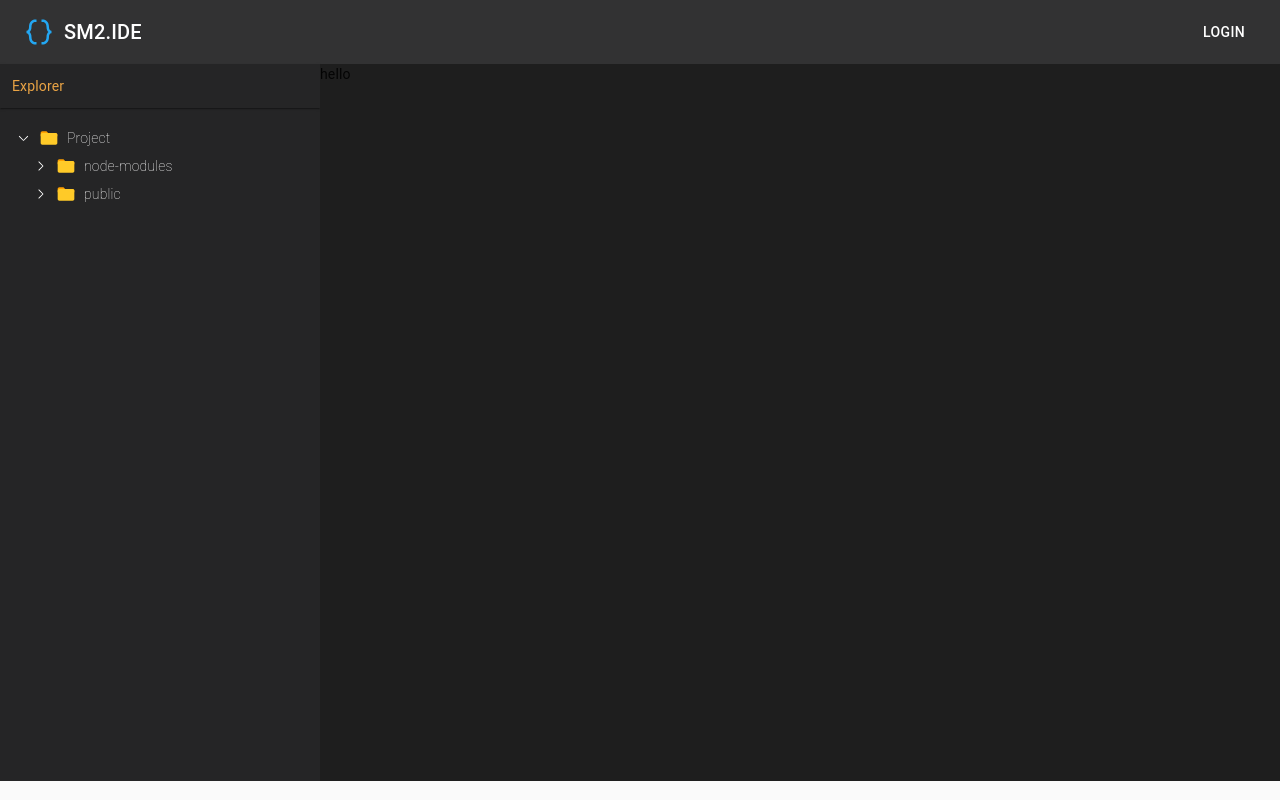
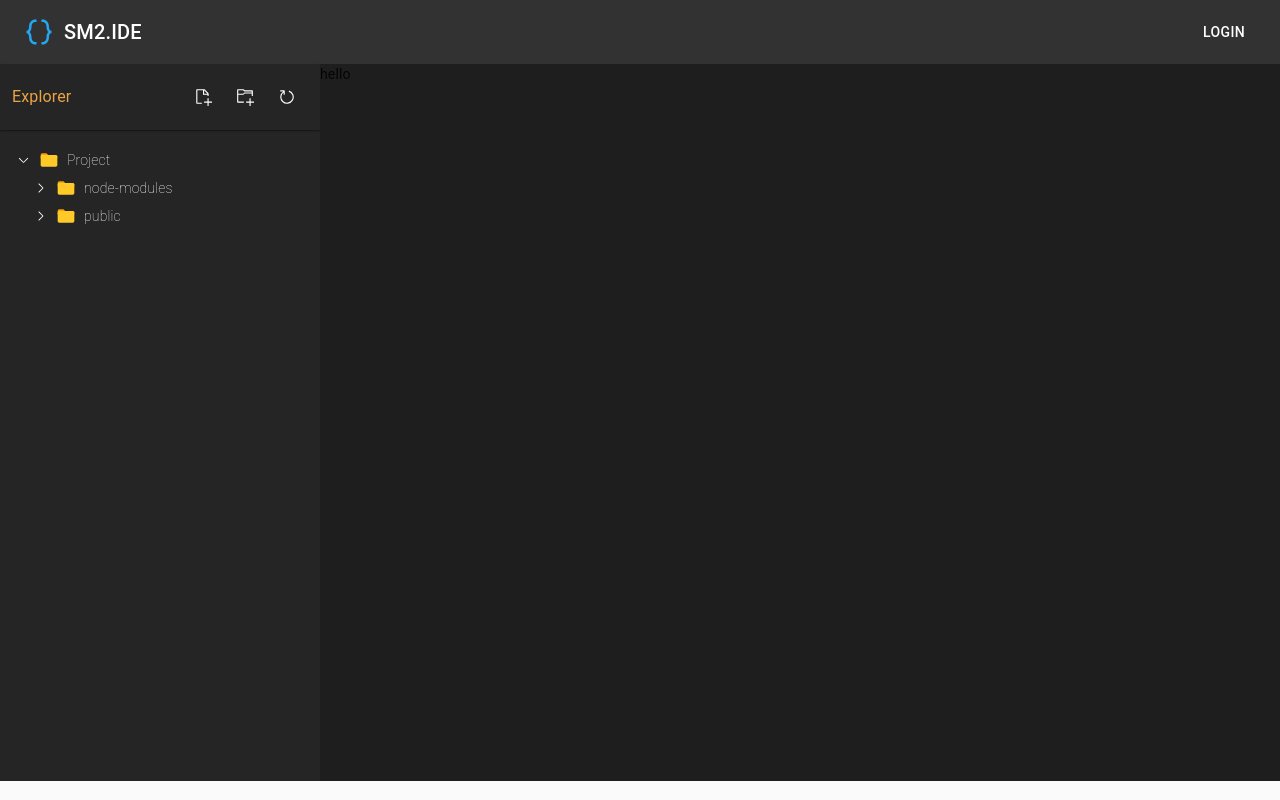
Before and after one commit to masoudb36/Editor, a React (Create React App) app: page / in a window 1280 px wide. Built offline with nearby package versions, Linux system fonts and the light colour scheme; the HTML template or start-up script is replaced by a standard one.

Commit message:
add menu item and reducer

```diff
--- a/src/components/FileManager.js
+++ b/src/components/FileManager.js
@@ -1,12 +1,13 @@
 import React, { useContext, useState } from 'react';
 
-import { Box, makeStyles, Paper, Typography } from '@material-ui/core';
+import { Box, makeStyles, Typography } from '@material-ui/core';
 import { TreeView, TreeItem } from '@material-ui/lab';
 import { VscChevronRight, VscChevronDown } from 'react-icons/vsc';
 
 import { icons } from '../icons/index';
 
 import { FileManagerContext } from '../context/FileManagerContext';
+import MenuItem from './MenuItem';
 
 const useStyles = makeStyles((theme) => ({
 	fileManager: {
@@ -14,12 +15,7 @@ const useStyles = makeStyles((theme) => ({
 		height: '89.6vh',
 		color: '#fff',
 	},
-	titleBox: {
-		backgroundColor: '#252526',
-		padding: theme.spacing(1.5),
-		color: '#eaa445',
-		borderColor: '#fff',
-	},
+
 	fileRoot: {
 		padding: theme.spacing(2),
 	},
@@ -37,15 +33,16 @@ const useStyles = makeStyles((theme) => ({
 	},
 }));
 
+
+
 const FileManager = () => {
 	const classes = useStyles();
-	const { files, changeFile } = useContext(FileManagerContext);
+	const { files } = useContext(FileManagerContext);
 	const [parentID, setParentID] = useState('0');
 
 	const selectFile = (nodes) => {
-		setParentID(nodes.parentID)
+		nodes.type === 'dir' ? setParentID(nodes.id) : setParentID(nodes.parentID);
 	};
-
 
 	const renderTree = (nodes) => (
 		<TreeItem
@@ -53,12 +50,16 @@ const FileManager = () => {
 			key={nodes.id}
 			nodeId={nodes.id}
 			label={
+				nodes.type === 'dir' && nodes.newFile ? (
+					<div>newFile</div>
+				) : (
 					<div className={classes.labelWrap}>
 						{icons[nodes.type]}
 						<Typography variant='body2' className={classes.labelText}>
 							{nodes.name}
 						</Typography>
 					</div>
+				)
 			}>
 			{Array.isArray(nodes.children)
 				? nodes.children.map((node) => renderTree(node))
@@ -68,9 +69,7 @@ const FileManager = () => {
 
 	return (
 		<Box className={classes.fileManager}>
-			<Paper square className={classes.titleBox}>
-				Explorer
-			</Paper>
+			<MenuItem parentID={parentID} />
 			<TreeView
 				className={classes.fileRoot}
 				defaultCollapseIcon={<VscChevronDown />}
--- a/src/components/MenuItem.js
+++ b/src/components/MenuItem.js
@@ -0,0 +1,60 @@
+import React, { useContext } from 'react';
+import { IconButton, makeStyles, Paper, Typography } from '@material-ui/core';
+
+import { VscNewFile, VscNewFolder, VscRefresh } from 'react-icons/vsc';
+
+import { FileManagerContext } from '../context/FileManagerContext';
+
+import { types } from '../context/actions/index';
+import { v4 as uuid } from 'uuid';
+
+const useStyles = makeStyles((theme) => ({
+	menuItem: {
+		backgroundColor: '#252526',
+		padding: theme.spacing(1.5),
+		borderColor: '#fff',
+		display: 'flex',
+		alignItems: 'center',
+		justifyContent: 'space-between',
+	},
+	titleBox: {
+		color: '#eaa445',
+	},
+	icon: {
+		color: '#fff',
+		fontSize: 18,
+		'&>svg': {
+			marginLeft: 15,
+		},
+	},
+}));
+
+const MenuItem = ({ parentID }) => {
+	const classes = useStyles();
+	const { changeFiles } = useContext(FileManagerContext);
+
+	const addNewFile = () => {
+		changeFiles({ type: types.addFile, parentID, newFile: true });
+	};
+
+	return (
+		<Paper square className={classes.menuItem}>
+			<Typography className={classes.titleBox} variant='body1'>
+				Explorer
+			</Typography>
+			<div>
+				<IconButton className={classes.icon} onClick={addNewFile}>
+					<VscNewFile />
+				</IconButton>
+				<IconButton className={classes.icon}>
+					<VscNewFolder />
+				</IconButton>
+				<IconButton className={classes.icon}>
+					<VscRefresh />
+				</IconButton>
+			</div>
+		</Paper>
+	);
+};
+
+export default MenuItem;
--- a/src/context/FileManagerContext.js
+++ b/src/context/FileManagerContext.js
@@ -6,11 +6,11 @@ export const FileManagerContext = createContext();
 
 export const FileManagerProvider = ({ children }) => {
 	const [files, dispatch] = useReducer(filesReducer, data);
-	const changeFile = (action) => {
+	const changeFiles = (action) => {
 		dispatch(action);
 	};
 	return (
-		<FileManagerContext.Provider value={{ files, changeFile }}>
+		<FileManagerContext.Provider value={{ files, changeFiles }}>
 			{children}
 		</FileManagerContext.Provider>
 	);
--- a/src/context/Reducer/FileManagerReducer.js
+++ b/src/context/Reducer/FileManagerReducer.js
@@ -3,6 +3,8 @@ import { types } from '../actions/index';
 export default function filesReducer(files, action) {
 	switch (action.type) {
 		case types.addFile:
+			console.log(action.parentID);
+			findFile(files, action);
 			return { ...files };
 		case types.addFolder:
 			return { ...files };
@@ -14,3 +16,12 @@ export default function filesReducer(files, action) {
 			return { ...files };
 	}
 }
+
+function findFile(nodes, action) {
+	if (nodes.parentID === action.parentIDid) {
+		nodes.newFile = action.newFile;
+	} else {
+		Array.isArray(nodes.children) &&
+			nodes.children.map((node) => findFile(node, action));
+	}
+}
--- a/src/data/index.js
+++ b/src/data/index.js
@@ -2,12 +2,14 @@ export const data = {
 	id: '0',
 	name: 'Project',
 	type: 'dir',
+	newFile: false,
 	children: [
 		{
 			id: '1',
 			name: 'node-modules',
 			type: 'dir',
 			parentID: '0',
+			newFile: false,
 			children: [
 				{
 					id: '8',
@@ -34,6 +36,7 @@ export const data = {
 			name: 'public',
 			type: 'dir',
 			parentID: '0',
+			newFile: false,
 			children: [
 				{
 					id: '4',
```
Also changed, not shown: 1 other file (tests, documents, lock files or other folders). Lines whose indentation alone changed are shown as unchanged.
